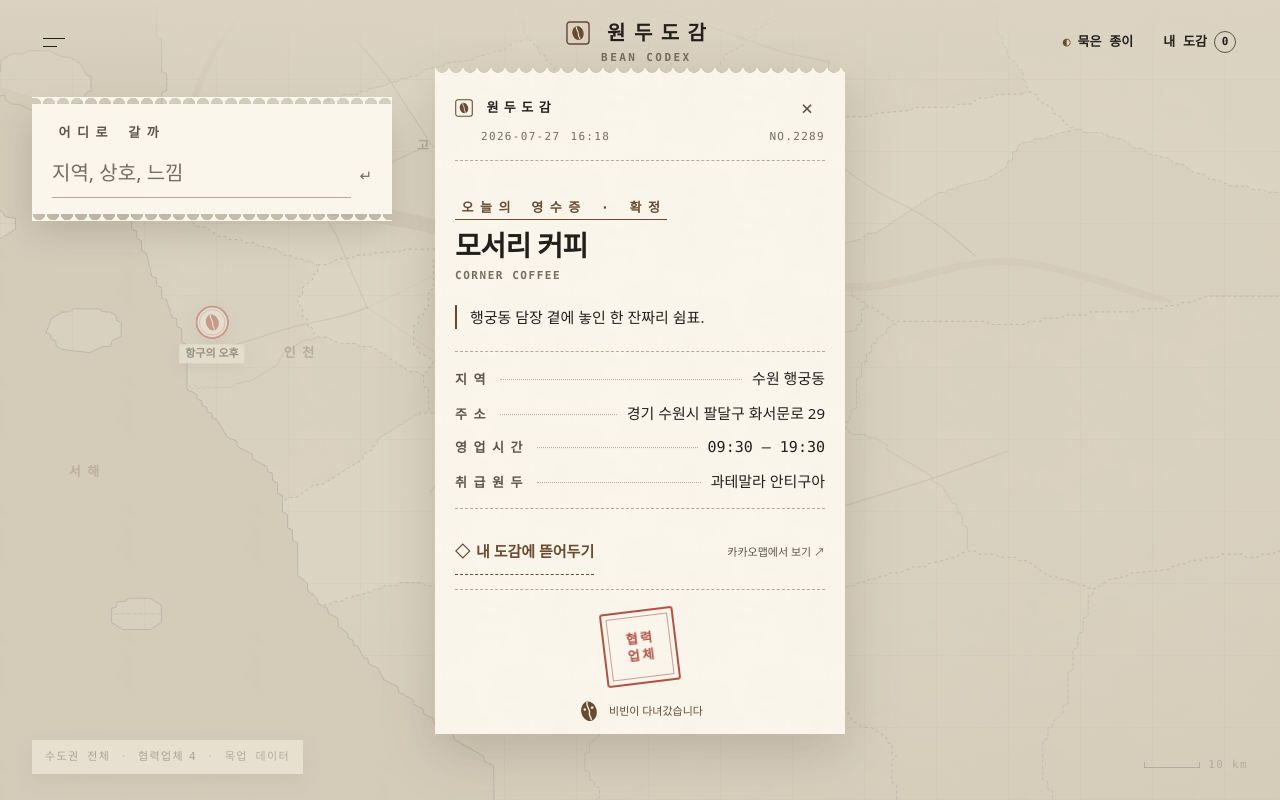
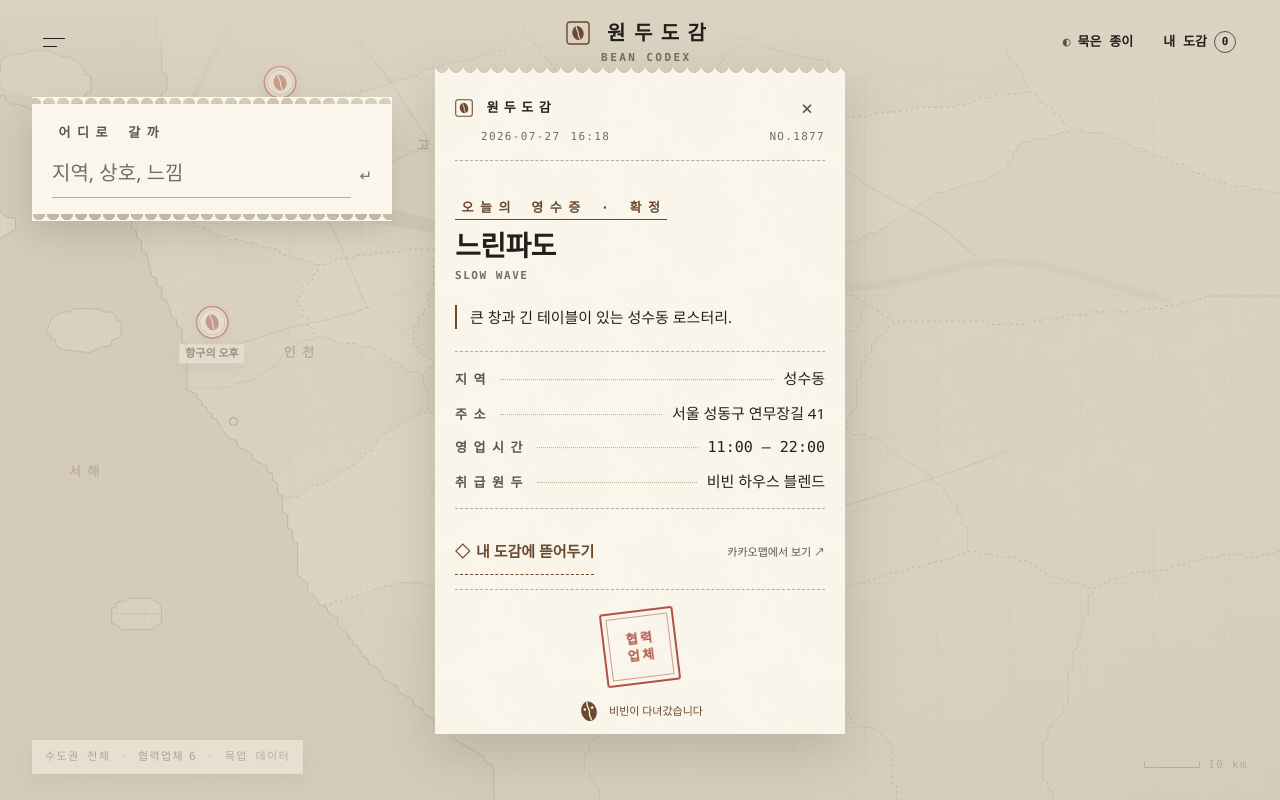
Before and after one commit to Hwari2929/WonduDogam, a Next.js app: page /c/1 in a window 1280 px wide. Built offline with nearby package versions, Linux system fonts and the light colour scheme.

Commit message:
Expand cafe atlas and animate Bibin

```diff
--- a/app/components/BeanArt.tsx
+++ b/app/components/BeanArt.tsx
@@ -1,3 +1,7 @@
+"use client";
+
+import { type KeyboardEvent, useRef } from "react";
+
 /**
  * 원두 조형 3종.
  *
@@ -115,15 +119,36 @@
   className?: string;
 }) {
   const paper = "var(--paper)";
+  const root = useRef<SVGSVGElement>(null);
+
+  const boing = () => {
+    const element = root.current;
+    if (!element) return;
+    element.classList.remove("is-boinging");
+    void element.getBoundingClientRect();
+    element.classList.add("is-boinging");
+  };
+
+  const onKeyDown = (event: KeyboardEvent<SVGSVGElement>) => {
+    if (event.key !== "Enter" && event.key !== " ") return;
+    event.preventDefault();
+    boing();
+  };
+
   return (
     <svg
-      className={className}
+      ref={root}
+      className={["bibin", className].filter(Boolean).join(" ")}
       width={size}
       height={(size * 44) / 40}
       viewBox="0 0 40 44"
-      role="img"
-      aria-label={moodLabel[mood]}
-      focusable="false"
+      role="button"
+      tabIndex={0}
+      aria-label={`${moodLabel[mood]} 눌러보기`}
+      focusable="true"
+      onClick={boing}
+      onKeyDown={onKeyDown}
+      onAnimationEnd={(event) => event.currentTarget.classList.remove("is-boinging")}
     >
       {/* 상황을 말하는 물건. 몸통에서 떨어뜨려 두어야 팔로 오해되지 않습니다. */}
       {mood === "proud" ? (
--- a/app/data/cafes.ts
+++ b/app/data/cafes.ts
@@ -146,7 +146,130 @@
     guess: "만안구 대로변의 카페",
     pos: [126.956, 37.39],
   },
-];
+  {
+    id: "demo-euljiro",
+    name: "활자와 원두",
+    romanized: "TYPE AND BEANS",
+    area: "서울 을지로",
+    address: "서울 중구 을지로16길 14",
+    tel: "02-2274-1614",
+    tier: 1,
+    partner: true,
+    intro: "오래된 인쇄 골목의 결을 한 잔에 담는 작은 로스터리.",
+    hours: "10:30 — 20:30",
+    beans: "에티오피아 구지 내추럴",
+    pos: [126.991, 37.566],
+  },
+  {
+    id: "demo-paju",
+    name: "느티나무 로스터스",
+    romanized: "ZELKOVA ROASTERS",
+    area: "파주 출판도시",
+    address: "경기 파주시 회동길 82",
+    tel: "031-955-8282",
+    tier: 1,
+    partner: true,
+    intro: "책 냄새와 볶은 원두 향이 천천히 겹치는 출판도시의 작업실.",
+    hours: "09:30 — 19:00",
+    beans: "케냐 키암부 워시드",
+    pos: [126.687, 37.708],
+  },
+  {
+    id: "demo-bukchon",
+    name: "기와 아래 커피",
+    romanized: "COFFEE UNDER TILES",
+    area: "서울 북촌",
+    address: "서울 종로구 계동길 31",
+    tel: "02-742-3131",
+    tier: 3,
+    partner: false,
+    guess: "북촌 골목의 소형 커피 바",
+    pos: [126.985, 37.582],
+  },
+  {
+    id: "demo-yeongdeungpo",
+    name: "철길 옆 한 잔",
+    romanized: "A CUP BY THE RAIL",
+    area: "서울 영등포",
+    address: "서울 영등포구 도림로125길 9",
+    tel: "02-2632-1259",
+    tier: 3,
+    partner: false,
+    guess: "문래 철공소 골목의 카페",
+    pos: [126.907, 37.516],
+  },
+  {
+    id: "demo-songdo",
+    name: "바람층",
+    romanized: "WIND FLOOR",
+    area: "인천 송도",
+    address: "인천 연수구 컨벤시아대로 42",
+    tel: "032-833-4242",
+    tier: 3,
+    partner: false,
+    guess: "송도 수변 공원 근처의 카페",
+    pos: [126.643, 37.389],
+  },
+  {
+    id: "demo-guri",
+    name: "천변 기록실",
+    romanized: "RIVERSIDE ARCHIVE",
+    area: "경기 구리",
+    address: "경기 구리시 검배로6번길 18",
+    tel: "031-554-0618",
+    tier: 3,
+    partner: false,
+    guess: "구리 전통시장 근처의 기록형 카페",
+    pos: [127.136, 37.594],
+  },
+  {
+    id: "demo-gwangmyeong",
+    name: "광명 다방연구소",
+    romanized: "GWANGMYEONG COFFEE LAB",
+    area: "경기 광명",
+    address: "경기 광명시 오리로995번길 7",
+    tel: "02-2688-9957",
+    tier: 3,
+    partner: false,
+    guess: "광명사거리의 로스터리 카페",
+    pos: [126.867, 37.478],
+  },
+  {
+    id: "demo-yongin",
+    name: "느린 필터",
+    romanized: "SLOW FILTER",
+    area: "경기 용인",
+    address: "경기 용인시 수지구 풍덕천로 117",
+    tel: "031-263-0117",
+    tier: 3,
+    partner: false,
+    guess: "수지 골목의 핸드드립 카페",
+    pos: [127.109, 37.321],
+  },
+  {
+    id: "demo-gimpo",
+    name: "강서쪽 커피",
+    romanized: "WEST OF GANGSEO",
+    area: "경기 김포",
+    address: "경기 김포시 김포한강1로 63",
+    tel: "031-988-1063",
+    tier: 3,
+    partner: false,
+    guess: "한강신도시의 동네 카페",
+    pos: [126.713, 37.624],
+  },
+  {
+    id: "demo-hanam",
+    name: "미사 문장점",
+    romanized: "MISA SENTENCE",
+    area: "경기 하남",
+    address: "경기 하남시 미사강변중앙로 173",
+    tel: "031-794-0173",
+    tier: 3,
+    partner: false,
+    guess: "미사 호수공원 근처의 북카페",
+    pos: [127.194, 37.566],
+  },];
 
 /** 협력업체 전체 목록 (03_기능_명세 §7). 지방 2곳은 지도에 없지만 목록에는 남습니다. */
 export const partnerRegions = [
--- a/app/globals.css
+++ b/app/globals.css
@@ -456,7 +456,10 @@
   color: var(--ink-soft);
 }
 .map-marker--partner.is-active::after {
-  inset: -7px -7px 20px;
+  width: 48px;
+  height: 48px;
+  inset: 17px auto auto 50%;
+  transform: translate(-50%, -50%);
   color: var(--stamp);
 }
 
@@ -1583,6 +1586,28 @@
 }
 
 /* 영수증은 애니메이션 없이 그냥 거기 놓여 있으면 됩니다. 기능 손실이 없습니다. */
+/* 비빈은 어느 자리에 있든 눌렀을 때만 짧게 탄성 있게 반응합니다. */
+.bibin {
+  cursor: pointer;
+  touch-action: manipulation;
+  transform-box: fill-box;
+  transform-origin: center bottom;
+}
+.bibin:focus-visible {
+  outline: 2px dashed var(--stamp);
+  outline-offset: 3px;
+}
+.bibin.is-boinging {
+  animation: bibin-boing 560ms cubic-bezier(.2, .82, .24, 1) both;
+}
+@keyframes bibin-boing {
+  0% { transform: translateY(0) scale(1); }
+  18% { transform: translateY(2px) scale(1.08, .9); }
+  44% { transform: translateY(-9px) scale(.94, 1.1) rotate(-2deg); }
+  68% { transform: translateY(0) scale(1.04, .96) rotate(1deg); }
+  84% { transform: translateY(-3px) scale(.99, 1.02); }
+  100% { transform: translateY(0) scale(1); }
+}
 @media (prefers-reduced-motion: reduce) {
   *,
   *::before,
```
Also changed, not shown: 1 other file (tests, documents, lock files or other folders).
